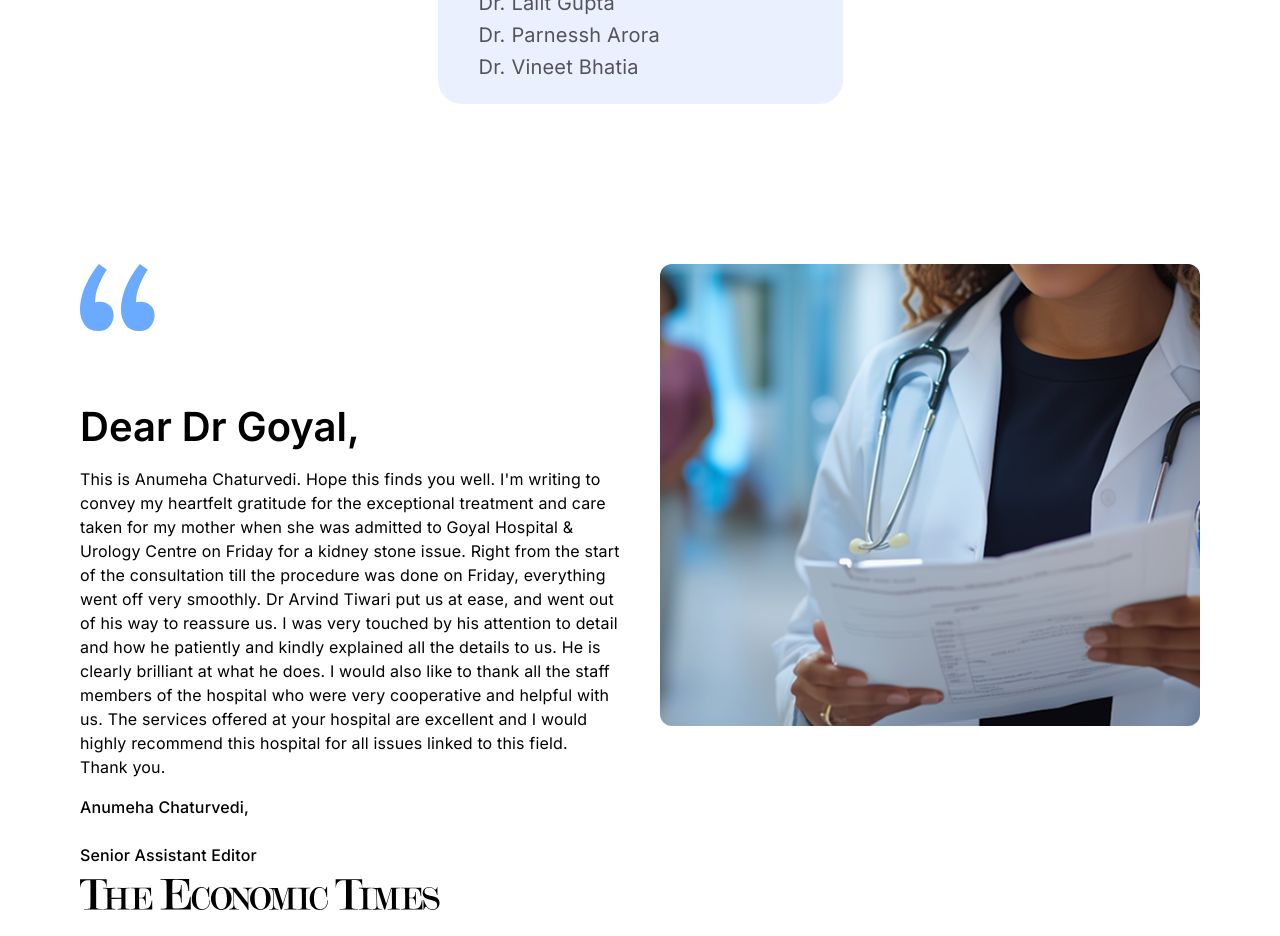
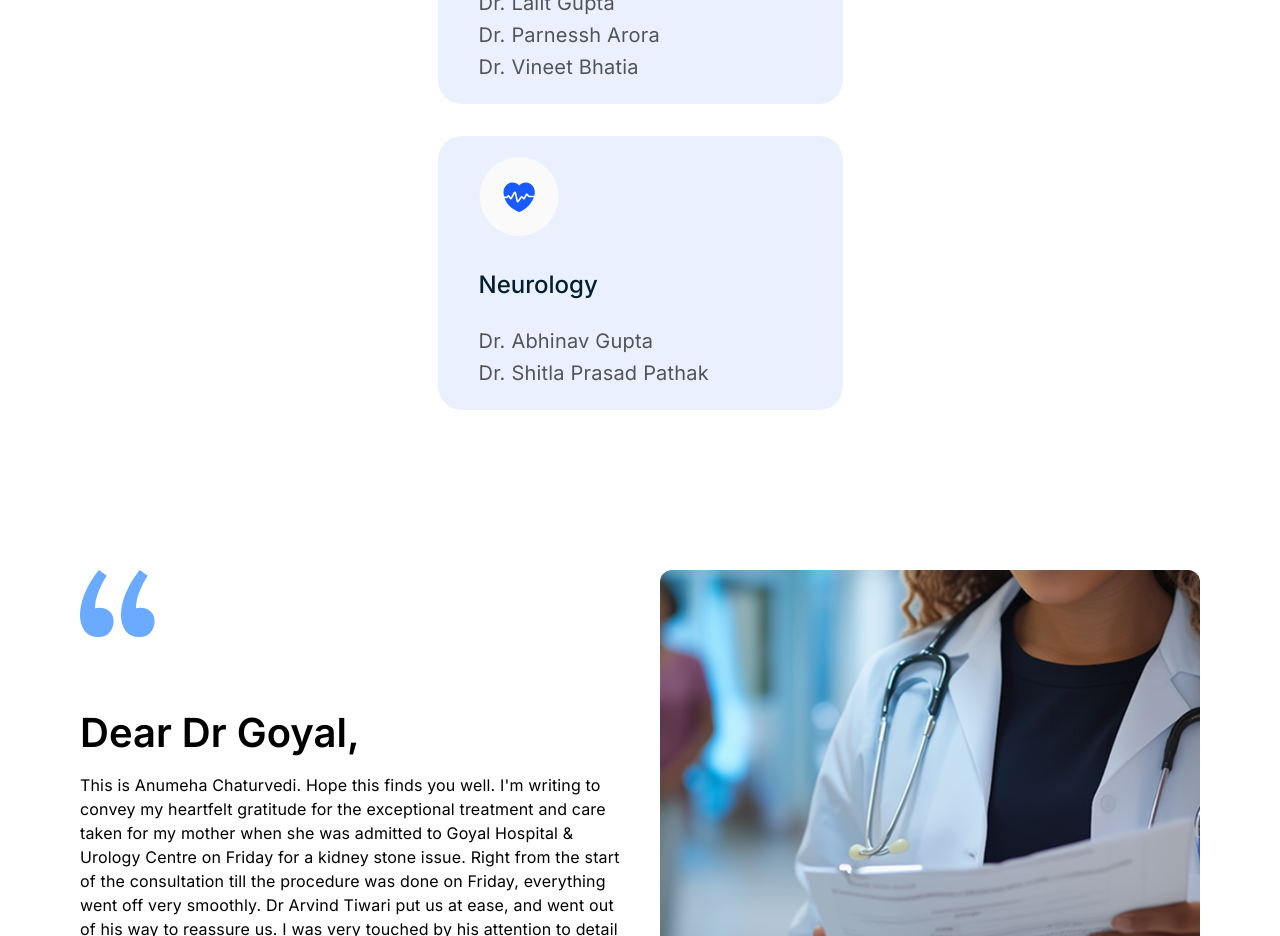
Before and after one commit to Arjunan1234/Goyal-Hospital, a React (Vite) app: page /speciality in a window 1280 px wide. Shown: the part 3180-4116 px from the top of the page. Built offline with nearby package versions, Linux system fonts and the light colour scheme.

Commit message:
nerology completed

```diff
--- a/src/components/DoctorCards/DoctorCards.jsx
+++ b/src/components/DoctorCards/DoctorCards.jsx
@@ -35,7 +35,7 @@ export const cardsContent = [
     {
       icon: eye,
       iconAltText: "eye",
-      redirection:"Eye",
+      redirection: "Eye",
       Title: "EYE",
       doctorsList: ["Dr. Pravin Kumar"],
     },
@@ -124,6 +124,19 @@ export const cardsContent = [
       ],
     },
   ],
+  [
+    {
+      icon: cardiology,
+      redirection: "Neurology",
+      iconAltText: "Neurology",
+      Title: "Neurology",
+      doctorsList: [
+       "Dr. Abhinav Gupta",
+       "Dr. Shitla Prasad Pathak",
+       ""
+      ],
+    },
+  ],
 ];
 
 const DoctorCards = () => {
@@ -134,7 +147,7 @@ const DoctorCards = () => {
   };
   const isMobile = useScreenMobile({ size: 568 });
 
-  const defaultVisibleRows = isMobile ? 1 : 3;
+  const defaultVisibleRows = isMobile ? 1 : 4;
   const [visibleRows, setVisibleRows] = useState(defaultVisibleRows);
 
   useEffect(() => {
--- /dev/null
+++ b/src/components/IndividualServicePages/Neurology.jsx
@@ -0,0 +1,28 @@
+import React from "react";
+import "./neurology.scss"
+import DepartmentHeader from "../DepartmentHeader/DepartmentHeader";
+import { neurologyDepartmentHeader, neurologyDepartmentHeaderContent, neurologydpBookingContent, neurologyFacilityHeader, neurologyFacilityHeaderContent, neurologyOdpBookingHeader } from "../../constants/serviceDetailsContent";
+import DepartmentFacility from "../DepartmentFacility/DepartmentFacility";
+import OdpBooking from "../OdpBooking/OdpBooking";
+const Neurology = () => {
+  return (
+    <>
+      <div className="neurologyWrapper">
+        <DepartmentHeader
+          title={neurologyDepartmentHeader}
+          content={neurologyDepartmentHeaderContent}
+        />
+        <DepartmentFacility
+          title={neurologyFacilityHeader}
+          content={neurologyFacilityHeaderContent}
+        />
+          <OdpBooking
+          title={neurologyOdpBookingHeader}
+          content={neurologydpBookingContent}
+        />
+      </div>
+    </>
+  );
+};
+
+export default Neurology;
--- /dev/null
+++ b/src/components/IndividualServicePages/neurology.scss
@@ -0,0 +1,6 @@
+@use "/src/styles/variables.scss" as variable;
+.neurologyWrapper{
+    display: flex;
+    flex-direction: column;
+    gap: 48px;
+}
--- a/src/components/ServiceDetailParentWrapper/ServiceDetailParentWrapper.jsx
+++ b/src/components/ServiceDetailParentWrapper/ServiceDetailParentWrapper.jsx
@@ -16,9 +16,10 @@ import Ortho from "../IndividualServicePages/Ortho";
 import Pediatrics from "../IndividualServicePages/Pediatrics";
 import Anesthesia from "../IndividualServicePages/Anesthesia";
 import Cardiology from "../IndividualServicePages/Cardiology";
+import Neurology from "../IndividualServicePages/Neurology";
 const departmentComponents = {
   Cardiology: Cardiology,
-  Neurology: () => <div>Neurology</div>,
+  Neurology: Neurology,
   Orthopedics:  Ortho,
   Gastroenterology: () => <div>Gastroenterology Component</div>,
   "Urology & Andrology": Urology,
--- a/src/constants/serviceDetailsContent.js
+++ b/src/constants/serviceDetailsContent.js
@@ -21,6 +21,57 @@ export const navBoxContent = [
   "Eye",
   "Medicine",
   "Anesthesia",
+];
+// neurology
+export const neurologyDepartmentHeader = "DEPARTMENT OF NEUROLOGY";
+export const neurologyDepartmentHeaderContent =
+  "Neurology at Goyal Hospital is a comprehensive department managing both acute and chronic neurological conditions. It treats a wide range of disorders including stroke, headache, epilepsy, vertigo, neuromuscular diseases, spinal problems, Parkinson’s disease, and dementia. The department is equipped with advanced diagnostic tools such as a digital video EEG lab and computerized EMG/NCV studies. It also offers modern treatment options and handles complex cases with a dedicated team of specialists. The neurosurgery unit complements neurology with advanced surgical procedures and critical care support";
+export const neurologyOdpBookingHeader = "OPD Booking";
+export const neurologydpBookingContent = [
+  {
+    drName: "Dr. Abhinav Gupta",
+    design: "MBBS, MS, MCh (Neuro Surgery)",
+    drPhoto: sampleDoctor,
+    details: [
+      {
+        icon: panel,
+        content: "On Panel: Yes",
+      },
+
+      {
+        icon: clock,
+        content: "Monday to Saturday 11 am to 1 pm",
+      },
+    ],
+    buttonText: "Confirm Availabilty",
+  },
+  {
+    drName: "Dr. Shitla Prasad Pathak",
+    design: "MBBS, MD, DM (Neurology)",
+    drPhoto: sampleDoctor,
+    details: [
+      {
+        icon: panel,
+        content: "On Panel: Yes",
+      },
+
+      {
+        icon: clock,
+        content: "Monday to Saturday 11 am to 1 pm",
+      },
+    ],
+    buttonText: "Confirm Availabilty",
+  },
+];
+export const neurologyFacilityHeader =
+  "TTeam with vast experience in";
+export const neurologyFacilityHeaderContent = [
+  "Neurological Disorders",
+  "Stroke",
+  "Epilepsy",
+  "Dementia Movement Disorders",
+  "Chronic Headache",
+  "Neuromuscular Disorders"
 ];
 // cardiology
 export const cardiologyDepartmentHeader =
```
